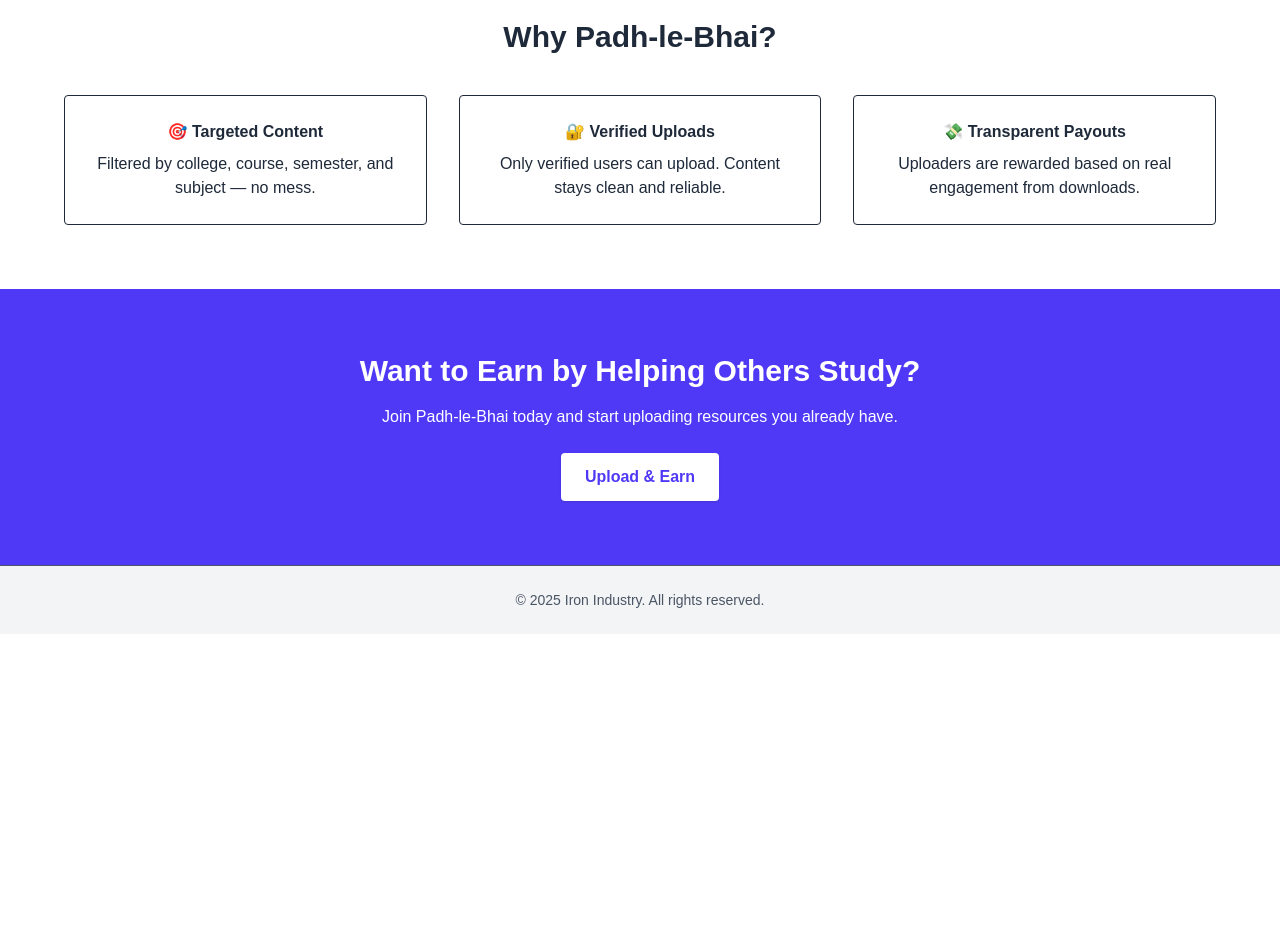
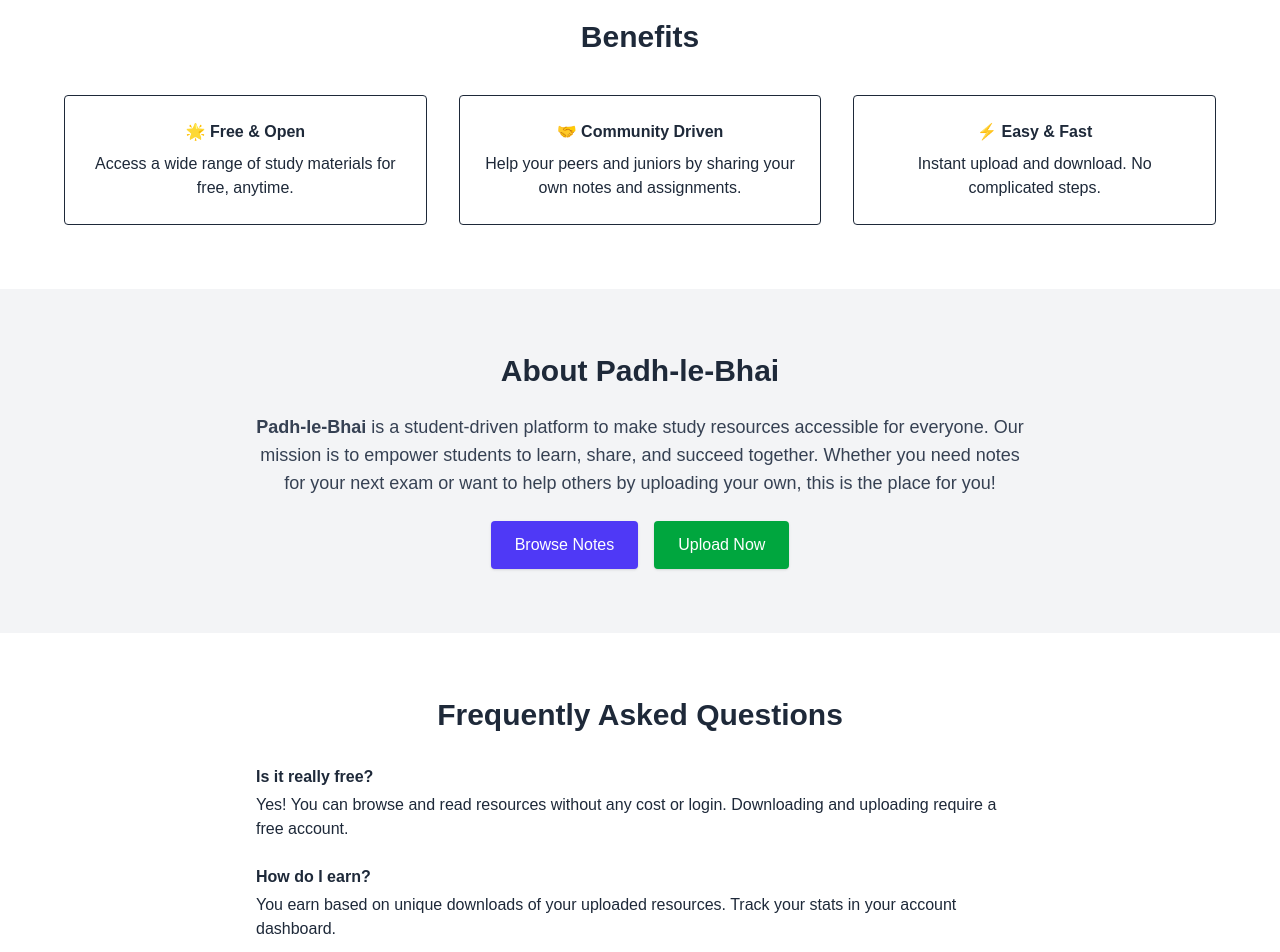
Before and after one commit to ghanshyam2005singh/padh-le-bhai, a Next.js app: page / in a window 1280 px wide. Shown: the part 800-1752 px from the top of the page. Before the commit the page ends 1434 px from the top, so only its background shows below. Built offline with nearby package versions, Linux system fonts and the light colour scheme; no server answers.

Commit message:
page-update

```diff
--- a/app/page.tsx
+++ b/app/page.tsx
@@ -46,29 +46,68 @@
         </div>
       </section>
 
-      {/* Why Us */}
-      <section className="py-16 px-6 text-center">
-        <h2 className="text-3xl font-semibold mb-10">Why Padh-le-Bhai?</h2>
+      {/* Benefits Section */}
+      <section className="py-16 px-6 bg-white text-center">
+        <h2 className="text-3xl font-semibold mb-10">Benefits</h2>
         <div className="grid grid-cols-1 md:grid-cols-3 gap-8 max-w-6xl mx-auto">
           <div className="p-6 border rounded">
-            <h3 className="font-bold mb-2">🎯 Targeted Content</h3>
-            <p>Filtered by college, course, semester, and subject — no mess.</p>
+            <h3 className="font-bold mb-2">🌟 Free & Open</h3>
+            <p>Access a wide range of study materials for free, anytime.</p>
           </div>
           <div className="p-6 border rounded">
-            <h3 className="font-bold mb-2">🔐 Verified Uploads</h3>
-            <p>Only verified users can upload. Content stays clean and reliable.</p>
+            <h3 className="font-bold mb-2">🤝 Community Driven</h3>
+            <p>Help your peers and juniors by sharing your own notes and assignments.</p>
           </div>
           <div className="p-6 border rounded">
-            <h3 className="font-bold mb-2">💸 Transparent Payouts</h3>
-            <p>Uploaders are rewarded based on real engagement from downloads.</p>
+            <h3 className="font-bold mb-2">⚡ Easy & Fast</h3>
+            <p>Instant upload and download. No complicated steps.</p>
           </div>
         </div>
       </section>
 
-      {/* Call to Action */}
+      {/* About Section */}
+      <section className="py-16 px-6 bg-gray-100 text-center">
+        <h2 className="text-3xl font-semibold mb-6">About Padh-le-Bhai</h2>
+        <p className="max-w-3xl mx-auto text-lg text-gray-700 mb-6">
+          <strong>Padh-le-Bhai</strong> is a student-driven platform to make study resources accessible for everyone. Our mission is to empower students to learn, share, and succeed together. Whether you need notes for your next exam or want to help others by uploading your own, this is the place for you!
+        </p>
+        <div className="flex justify-center gap-4">
+          <Link href="/resources">
+            <button className="bg-indigo-600 text-white px-6 py-3 rounded shadow hover:bg-indigo-700 transition">
+              Browse Notes
+            </button>
+          </Link>
+          <Link href="/upload">
+            <button className="bg-green-600 text-white px-6 py-3 rounded shadow hover:bg-green-700 transition">
+              Upload Now
+            </button>
+          </Link>
+        </div>
+      </section>
+
+      {/* FAQ Section */}
+      <section className="py-16 px-6 bg-white text-center">
+        <h2 className="text-3xl font-semibold mb-8">Frequently Asked Questions</h2>
+        <div className="max-w-3xl mx-auto text-left space-y-6">
+          <div>
+            <h4 className="font-bold mb-1">Is it really free?</h4>
+            <p>Yes! You can browse and read resources without any cost or login. Downloading and uploading require a free account.</p>
+          </div>
+          <div>
+            <h4 className="font-bold mb-1">How do I earn?</h4>
+            <p>You earn based on unique downloads of your uploaded resources. Track your stats in your account dashboard.</p>
+          </div>
+          <div>
+            <h4 className="font-bold mb-1">What can I upload?</h4>
+            <p>Notes, assignments, presentations, and any study material that helps others. Please avoid copyrighted or inappropriate content.</p>
+          </div>
+        </div>
+      </section>
+
+      {/* Contact & Feedback */}
       <section className="py-16 bg-indigo-600 text-white text-center">
-        <h2 className="text-3xl font-bold mb-4">Want to Earn by Helping Others Study?</h2>
-        <p className="mb-6">Join Padh-le-Bhai today and start uploading resources you already have.</p>
+        <h2 className="text-3xl font-bold mb-4">Contact & Feedback</h2>
+        <p className="mb-6">Have questions or suggestions? <a href="mailto:support@padhlebhai.com" className="underline">Email us</a> or connect on our <a href="https://instagram.com/padhlebhai" className="underline">Instagram</a>.</p>
         <Link href="/upload">
           <button className="bg-white text-indigo-600 font-bold px-6 py-3 rounded shadow hover:scale-105 transition">
             Upload & Earn
```
